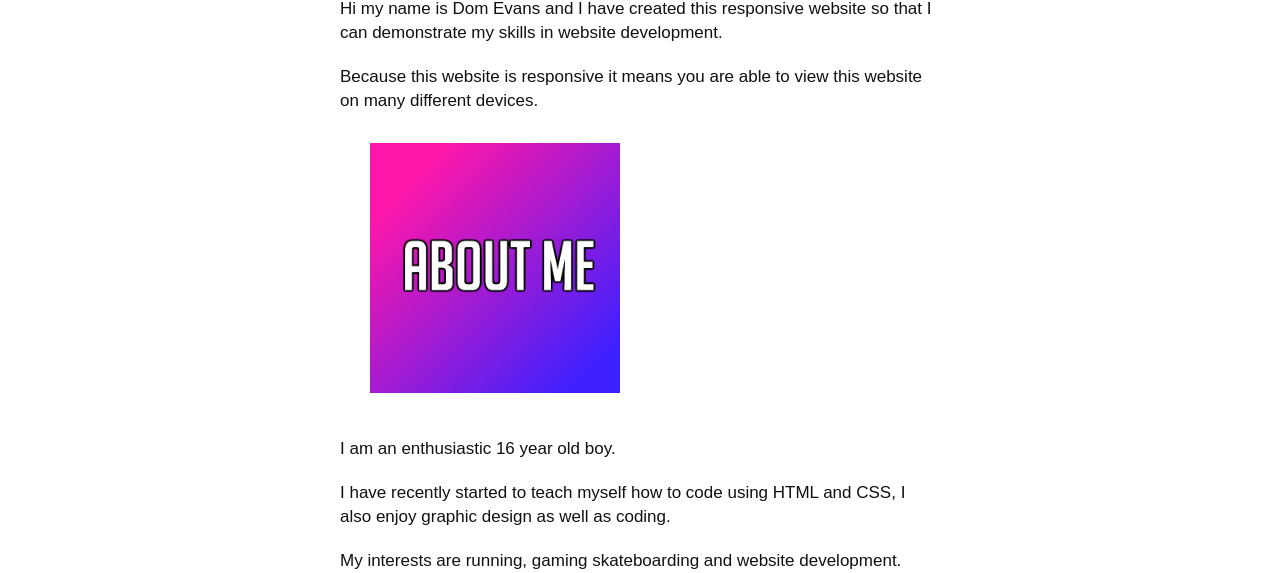
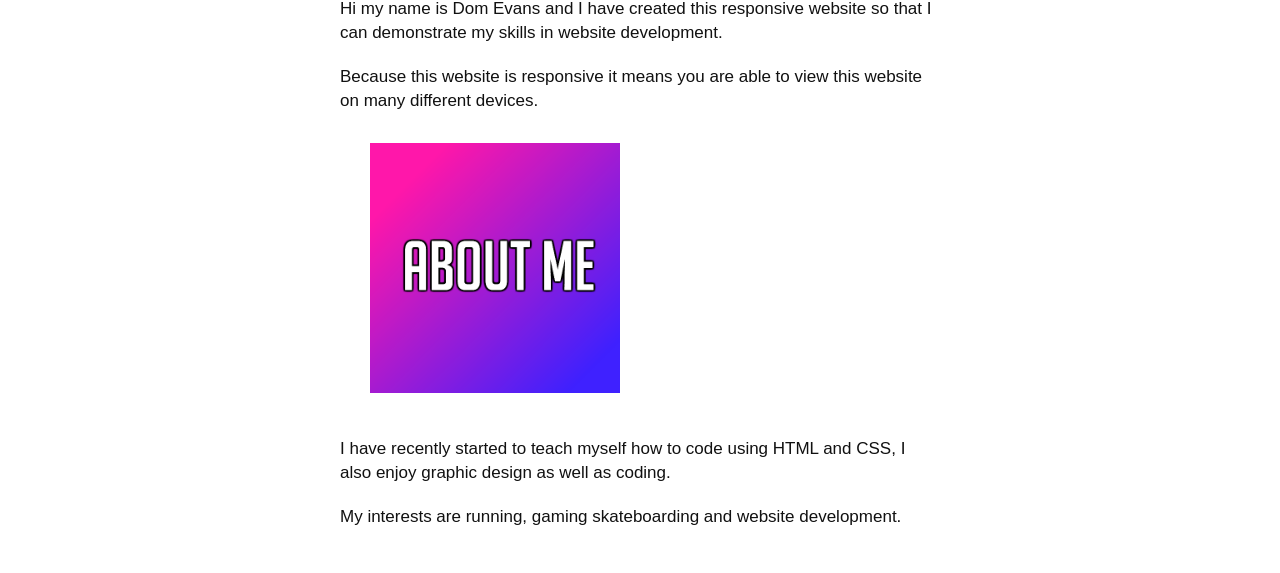
Before and after one commit to DomEvans21/DomEvans21.github.io, a plain HTML site: page index.html in a window 1280 px wide. Shown: the part 373-946 px from the top of the page. After the commit the page ends 902 px from the top, so only its background shows below. Drawn offline with Linux system fonts and the light colour scheme.

Commit message:
Update index.html

```diff
--- a/index.html
+++ b/index.html
@@ -18,7 +18,6 @@
       <img class="img-aboutme" src="img/aboutme.png" alt="About me"
       <div class="wrapper">
         <article class="img-info">
-          <p>I am an enthusiastic 16 year old boy.</p>
           <p>I have recently started to teach myself how to code using HTML and CSS, I also enjoy graphic design as well as coding.</P>
           <p>My interests are running, gaming skateboarding and website development.</P>
         </article>
```
